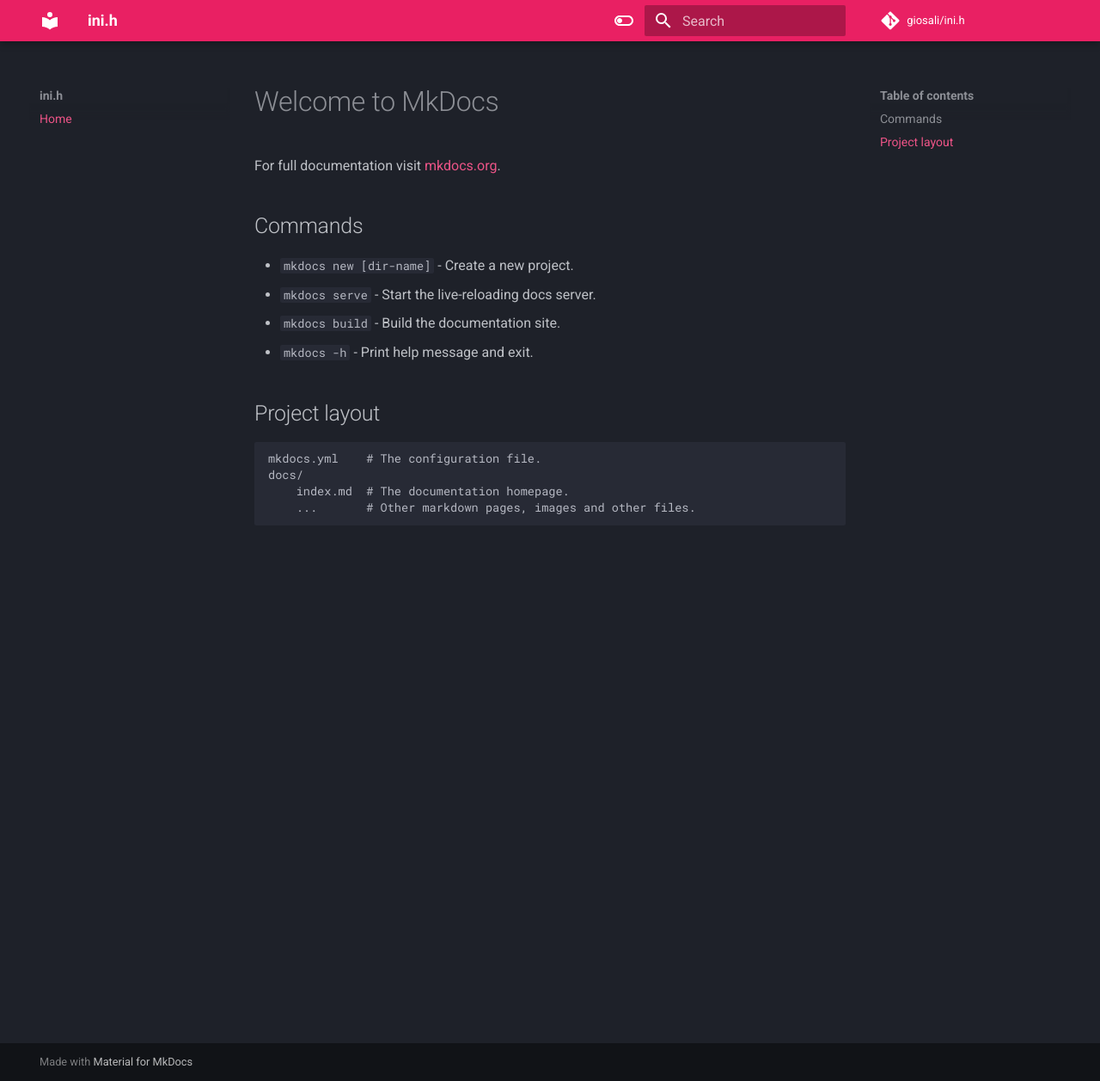
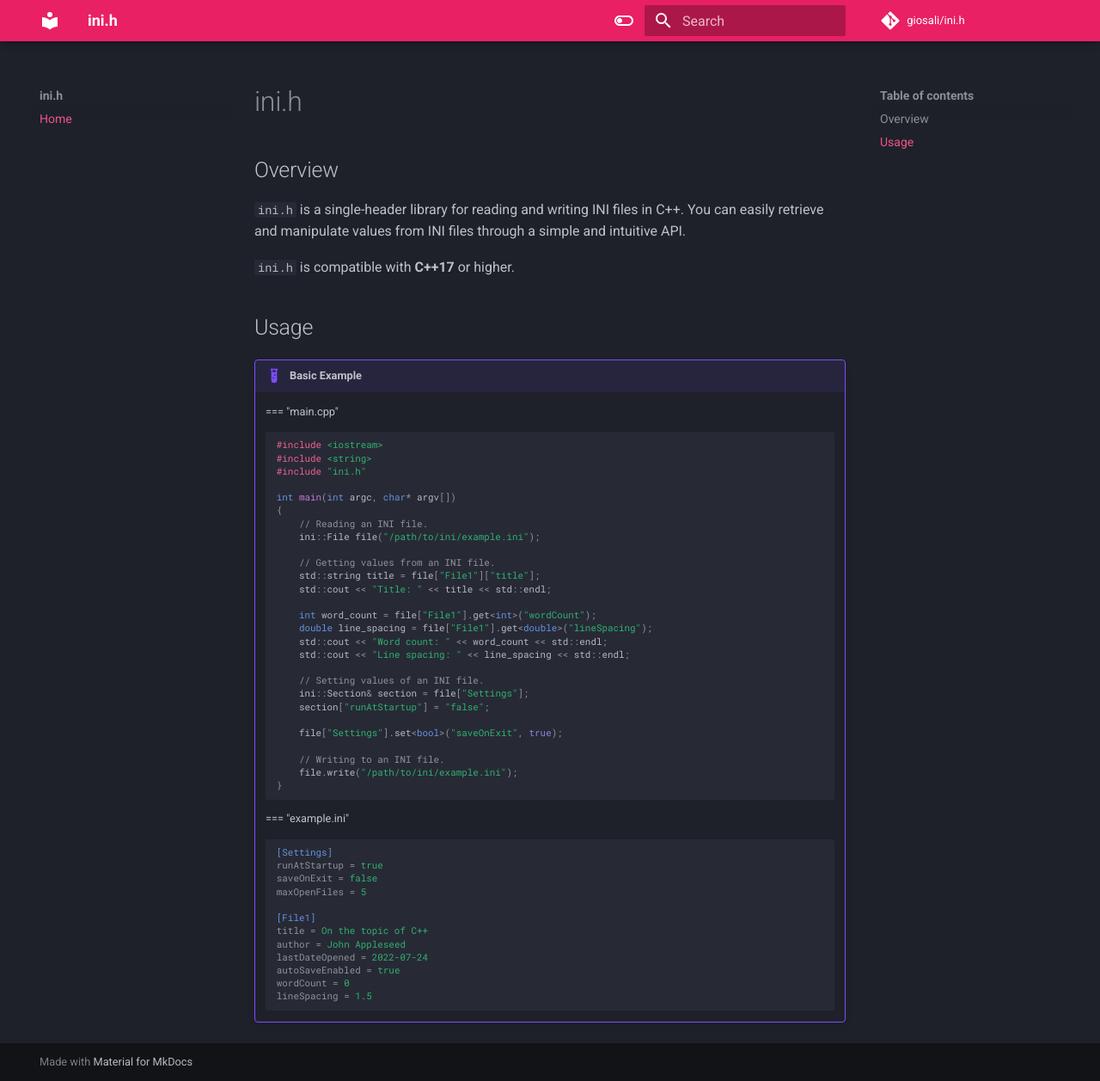
Before and after one commit to giosali/ini.h, an MkDocs documentation site: the page built from docs/index.md, in a window 1280 px wide and 1257 px high. Shown: the whole window at 86% size. Built offline with MkDocs 1.6.1 and Material for MkDocs 9.7.7, drawn with Linux system fonts in a browser that asks for light colours; comment, search, counter and statistics services are not loaded.

Commit message:
Update index.md

````diff
--- a/docs/index.md
+++ b/docs/index.md
@@ -1,17 +1,58 @@
-# Welcome to MkDocs
+# ini.h
 
-For full documentation visit [mkdocs.org](https://www.mkdocs.org).
+## Overview
 
-## Commands
+`ini.h` is a single-header library for reading and writing INI files in C++. You can easily retrieve and manipulate values from INI files through a simple and intuitive API.
 
-* `mkdocs new [dir-name]` - Create a new project.
-* `mkdocs serve` - Start the live-reloading docs server.
-* `mkdocs build` - Build the documentation site.
-* `mkdocs -h` - Print help message and exit.
+`ini.h` is compatible with **C++17** or higher.
 
-## Project layout
+## Usage
 
-    mkdocs.yml    # The configuration file.
-    docs/
-        index.md  # The documentation homepage.
-        ...       # Other markdown pages, images and other files.
+!!! example "Basic Example"
+
+    === "main.cpp"
+        ```cpp
+        #include <iostream>
+        #include <string>
+        #include "ini.h"
+
+        int main(int argc, char* argv[])
+        {
+            // Reading an INI file.
+            ini::File file("/path/to/ini/example.ini");
+
+            // Getting values from an INI file.
+            std::string title = file["File1"]["title"];
+            std::cout << "Title: " << title << std::endl;
+
+            int word_count = file["File1"].get<int>("wordCount");
+            double line_spacing = file["File1"].get<double>("lineSpacing");
+            std::cout << "Word count: " << word_count << std::endl;
+            std::cout << "Line spacing: " << line_spacing << std::endl;
+
+            // Setting values of an INI file.
+            ini::Section& section = file["Settings"];
+            section["runAtStartup"] = "false";
+
+            file["Settings"].set<bool>("saveOnExit", true);
+
+            // Writing to an INI file.
+            file.write("/path/to/ini/example.ini");
+        }
+        ```
+
+    === "example.ini"
+        ```ini
+        [Settings]
+        runAtStartup = true
+        saveOnExit = false
+        maxOpenFiles = 5
+
+        [File1]
+        title = On the topic of C++
+        author = John Appleseed
+        lastDateOpened = 2022-07-24
+        autoSaveEnabled = true
+        wordCount = 0
+        lineSpacing = 1.5
+        ```
````
